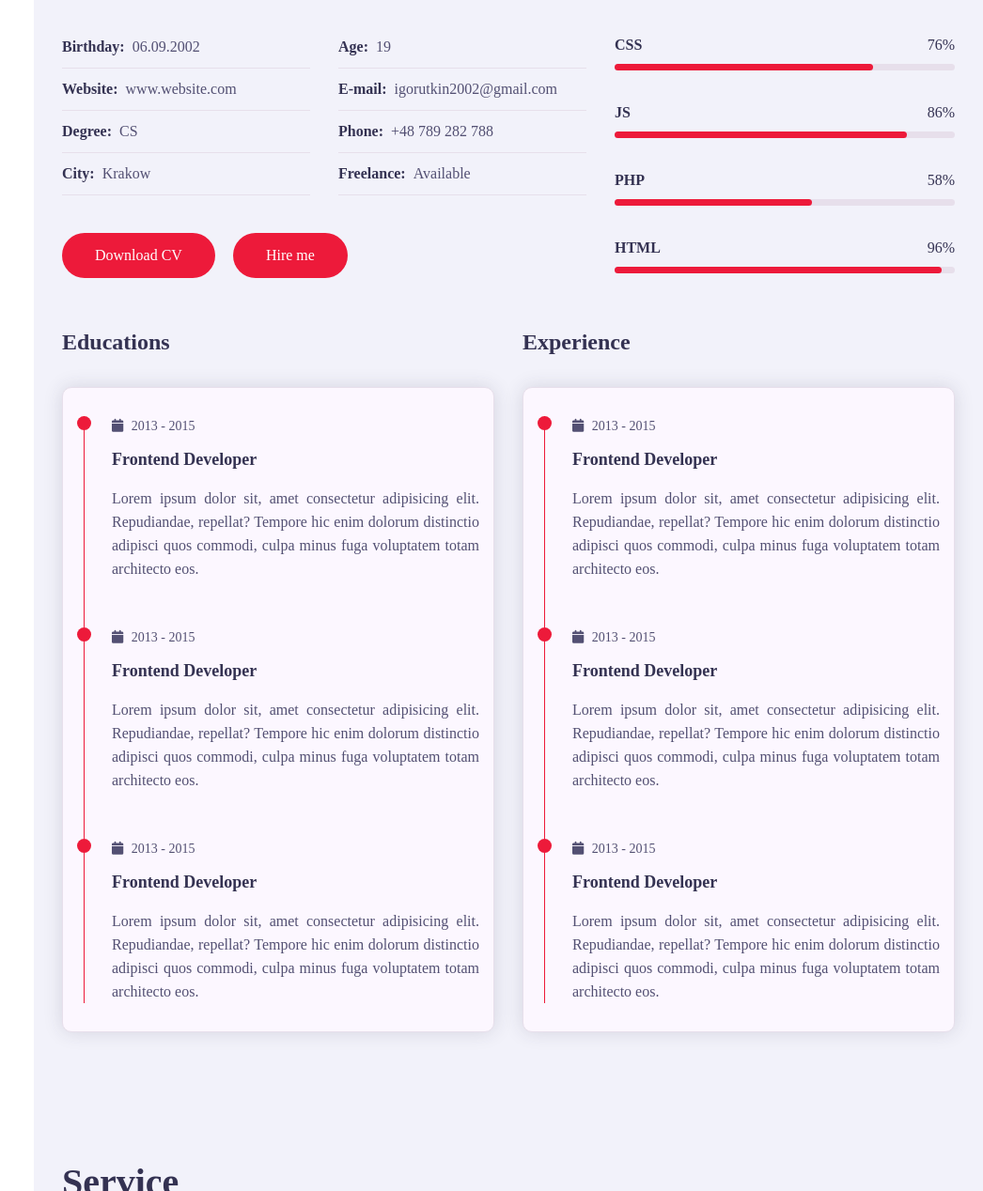
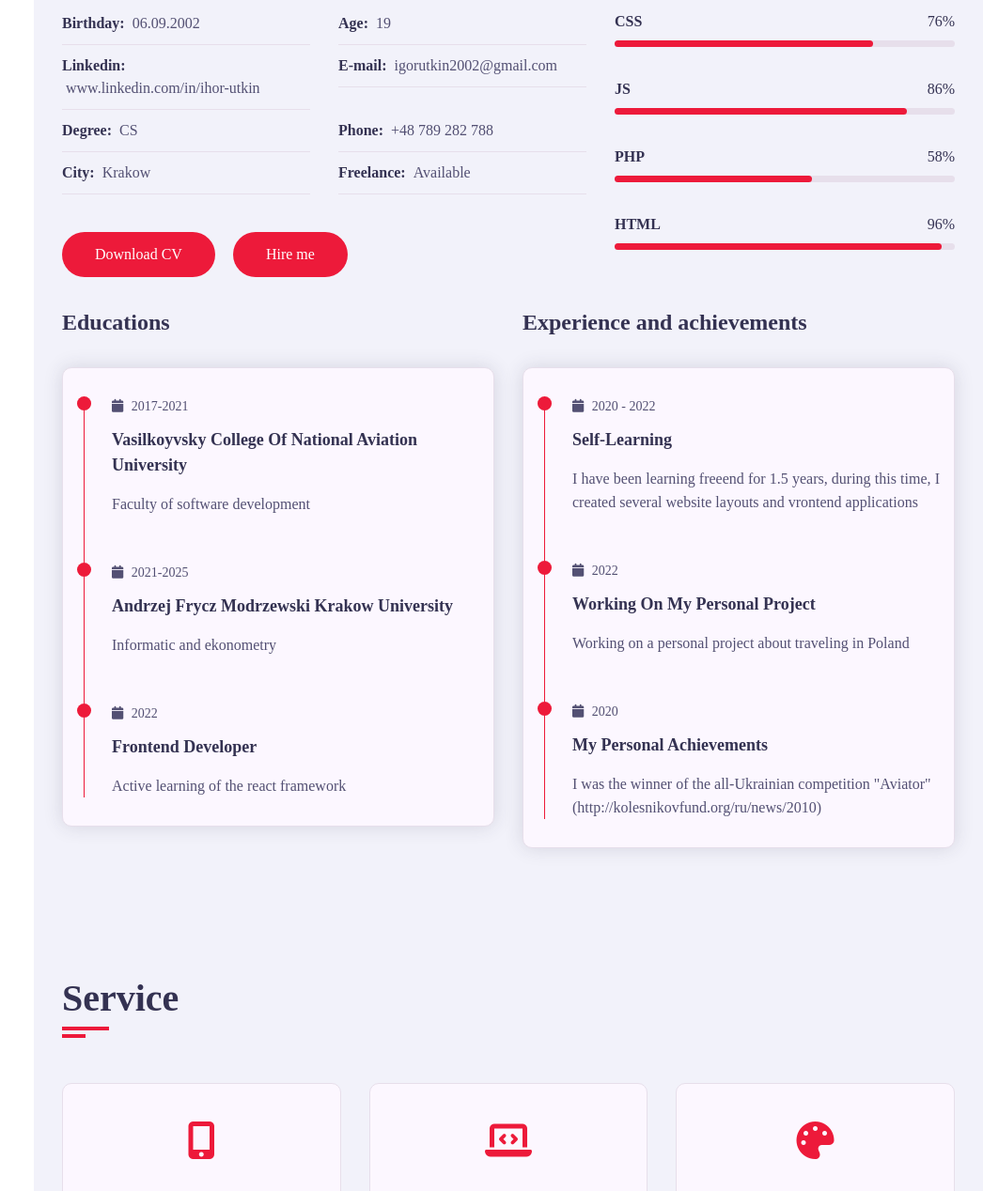
Before and after one commit to ihorutkin/resume, a plain HTML site: page index.html in a window 1280 px wide. Shown: the part 1093-2361 px from the top of the page at 94% size, without its empty margins (234-1280 px from the left). Drawn offline with nearby package versions, Linux system fonts and the light colour scheme; a web font is replaced by a local one.

Commit message:
Add files via upload

```diff
--- a/index.html
+++ b/index.html
@@ -40,8 +40,8 @@
                         <div class="home-info padd-15">
                             <h3 class="hello">Hello, my name is <sapn class="name">Ihor Utkin</sapn></h3>
                             <h3 class="my-profession">I am a <span class="typing">web developer</span></h3>
-                            <p>Lorem ipsum dolor sit amet, consectetur adipisicing elit. A eius asperiores
-                            architecto molestias similique quas beatae magnam eveniet libero voluptatibus.</p>
+                            <p>I am a beginner web developer, I know HTML, CSS and JavaScript, adaptive layout skills, work
+                            with frameworks SASS, SCSS and Vue.js and also know how to use collectors like Webpack.</p>
                             <a href="#contact" class="btn hire-me">Hire Me</a>
                         </div>
                         <div class="home-img padd-15">
@@ -61,9 +61,7 @@
                         <div class="about-content padd-15">
                             <div class="about-text padd-15">
                                 <h3>I am Ihor Utkin and <span>web developer</span></h3>
-                                <p>Lorem ipsum dolor sit amet consectetur adipisicing elit. Cum temporibus
-                                repellat porro tenetur. Itaque, dolores illum? Quaerat architecto a, provident
-                                recusandae sunt quibusdam molestiae magnam. Quos dolor assumenda deleniti officia.</p>
+                                <p>I am a promising front-end developer who can create responsive one-page websites and a small front-end applications</p>
                             </div>
                             <div class="row">
                                 <div class="personal-info padd-15">
@@ -75,7 +73,7 @@
                                             <p>Age: <span>19</span></p>
                                         </div>
                                         <div class="info-item padd-15">
-                                            <p>Website: <span>www.website.com</span></p>
+                                            <p>Linkedin: <span>www.linkedin.com/in/ihor-utkin</span></p>
                                         </div>
                                         <div class="info-item padd-15">
                                             <p>E-mail: <span>igorutkin2002@gmail.com</span></p>
@@ -142,65 +140,61 @@
                                                 <div class="timeline-item">
                                                     <div class="circle-dot"></div>
                                                     <h3 class="timeline-date">
-                                                        <i class="fa fa-calendar"></i> 2013 - 2015
+                                                        <i class="fa fa-calendar"></i> 2017-2021
                                                     </h3>
-                                                    <h4 class="timeline-title">Frontend Developer</h4>
-                                                    <p class="timeline-text">Lorem ipsum dolor sit, amet consectetur adipisicing elit. Repudiandae, repellat?
-                                                    Tempore hic enim dolorum distinctio adipisci quos commodi, culpa minus fuga voluptatem totam architecto eos.</p>
+                                                    <h4 class="timeline-title">Vasilkoyvsky College of National Aviation University</h4>
+                                                    <p class="timeline-text">Faculty of software development</p>
                                                 </div>
                                                 <div class="timeline-item">
                                                     <div class="circle-dot"></div>
                                                     <h3 class="timeline-date">
-                                                        <i class="fa fa-calendar"></i> 2013 - 2015
+                                                        <i class="fa fa-calendar"></i> 2021-2025
                                                     </h3>
-                                                    <h4 class="timeline-title">Frontend Developer</h4>
-                                                    <p class="timeline-text">Lorem ipsum dolor sit, amet consectetur adipisicing elit. Repudiandae, repellat?
-                                                    Tempore hic enim dolorum distinctio adipisci quos commodi, culpa minus fuga voluptatem totam architecto eos.</p>
+                                                    <h4 class="timeline-title">Andrzej Frycz Modrzewski Krakow University</h4>
+                                                    <p class="timeline-text">Informatic and ekonometry</p>
                                                 </div>
                                                 <div class="timeline-item">
                                                     <div class="circle-dot"></div>
                                                     <h3 class="timeline-date">
-                                                        <i class="fa fa-calendar"></i> 2013 - 2015
+                                                        <i class="fa fa-calendar"></i> 2022
                                                     </h3>
                                                     <h4 class="timeline-title">Frontend Developer</h4>
-                                                    <p class="timeline-text">Lorem ipsum dolor sit, amet consectetur adipisicing elit. Repudiandae, repellat?
-                                                    Tempore hic enim dolorum distinctio adipisci quos commodi, culpa minus fuga voluptatem totam architecto eos.</p>
+                                                    <p class="timeline-text">Active learning of the react framework</p>
                                                 </div>
                                             </div>
                                         </div>
                                     </div>
                                 </div>
                                 <div class="experience padd-15">
-                                    <h3 class="title">Experience</h3>
+                                    <h3 class="title">Experience and achievements</h3>
                                     <div class="row">
                                         <div class="timeline-box padd-15">
                                             <div class="timeline shadow-dark">
                                                 <div class="timeline-item">
                                                     <div class="circle-dot"></div>
                                                     <h3 class="timeline-date">
-                                                        <i class="fa fa-calendar"></i> 2013 - 2015
+                                                        <i class="fa fa-calendar"></i> 2020 - 2022
                                                     </h3>
-                                                    <h4 class="timeline-title">Frontend Developer</h4>
-                                                    <p class="timeline-text">Lorem ipsum dolor sit, amet consectetur adipisicing elit. Repudiandae, repellat?
-                                                    Tempore hic enim dolorum distinctio adipisci quos commodi, culpa minus fuga voluptatem totam architecto eos.</p>
+                                                    <h4 class="timeline-title">Self-learning</h4>
+                                                    <p class="timeline-text">I have been learning freeend for 1.5 years, during this time, I created
+                                                    several website layouts and vrontend applications</p>
                                                 </div>
                                                 <div class="timeline-item">
                                                     <div class="circle-dot"></div>
                                                     <h3 class="timeline-date">
-                                                        <i class="fa fa-calendar"></i> 2013 - 2015
+                                                        <i class="fa fa-calendar"></i> 2022
                                                     </h3>
-                                                    <h4 class="timeline-title">Frontend Developer</h4>
-                                                    <p class="timeline-text">Lorem ipsum dolor sit, amet consectetur adipisicing elit. Repudiandae, repellat?
-                                                    Tempore hic enim dolorum distinctio adipisci quos commodi, culpa minus fuga voluptatem totam architecto eos.</p>
+                                                    <h4 class="timeline-title">Working on my personal project</h4>
+                                                    <p class="timeline-text">Working on a personal project about traveling in Poland</p>
                                                 </div>
                                                 <div class="timeline-item">
                                                     <div class="circle-dot"></div>
                                                     <h3 class="timeline-date">
-                                                        <i class="fa fa-calendar"></i> 2013 - 2015
+                                                        <i class="fa fa-calendar"></i> 2020
                                                     </h3>
-                                                    <h4 class="timeline-title">Frontend Developer</h4>
-                                                    <p class="timeline-text">Lorem ipsum dolor sit, amet consectetur adipisicing elit. Repudiandae, repellat?
-                                                    Tempore hic enim dolorum distinctio adipisci quos commodi, culpa minus fuga voluptatem totam architecto eos.</p>
+                                                    <h4 class="timeline-title">My personal achievements</h4>
+                                                    <p class="timeline-text">I was the winner of the all-Ukrainian competition "Aviator" </p>
+                                                    <a href="http://kolesnikovfund.org/ru/news/2010">(http://kolesnikovfund.org/ru/news/2010)</a>
                                                 </div>
                                             </div>
                                         </div>
--- a/style/index.css
+++ b/style/index.css
@@ -526,6 +526,13 @@ h3.my-profession{
     color: var(--text-black-700);
 }
 
+.about .about-content .timeline a{
+    text-decoration: none;
+    color: var(--text-black-700);
+    font-size: 16px;
+    line-height: 25px;
+}
+
 .service .container{
     padding-bottom: 40px;
 }
```
